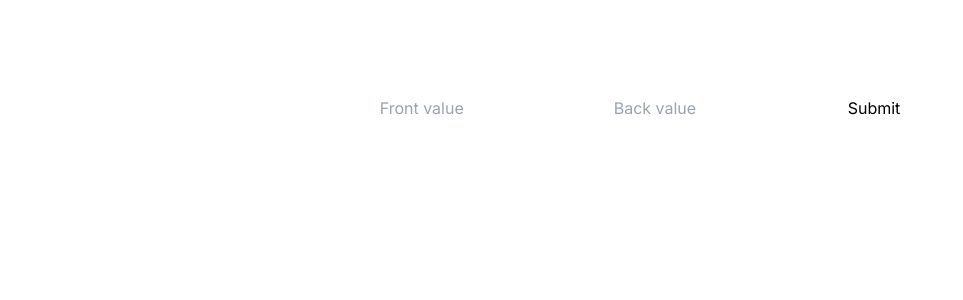
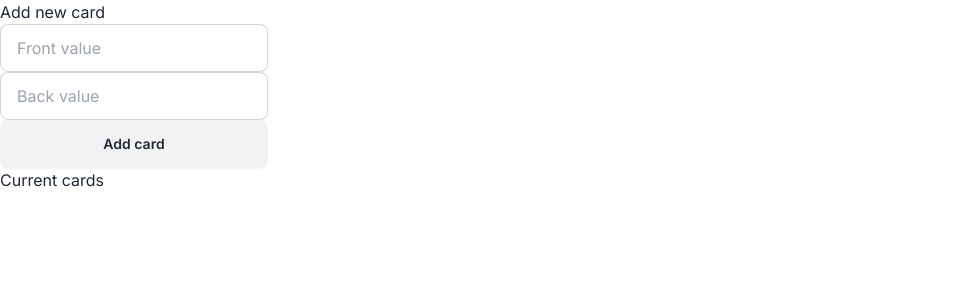
Before and after one commit to rnjohn/anki-flash, a Next.js app: page / in a window 1280 px wide. Shown: the top 300 px of the page, without its empty margins (0-963 px from the left). Built offline with nearby package versions, Linux system fonts and the light colour scheme.

Commit message:
add daisyUI

```diff
--- a/app/globals.css
+++ b/app/globals.css
@@ -1,11 +1,3 @@
 @tailwind base;
 @tailwind components;
 @tailwind utilities;
-
-div {
-  color: rgb(0, 0, 0)
-}
-
-.card-container {
-  border-color: black;
-}
--- a/app/page.tsx
+++ b/app/page.tsx
@@ -18,9 +18,8 @@ function Card({ front, back } : { front: string, back: string }) {
   }
 
   return (
-    <div className="border-4 border-black-100/100">
+    <div className="card card-bordered w-fit p-8" onClick={handleClick}>
       <h1>{value}</h1>
-      <button onClick={handleClick}>{clicked ? 'Show back' : 'Show front'}</button>
     </div>
   )
 }
@@ -32,7 +31,8 @@ export default function Home() {
 
   const handleButton = (e: any) => {
     setFlashcards([...flashcards, {front: frontValue, back: backValue}])
-    console.log(flashcards)
+    setFrontValue('');
+    setBackValue('');
   }
 
   const handleFrontChange = (e: any) => {
@@ -44,15 +44,21 @@ export default function Home() {
   }
 
   return (
-    <main className="flex min-h-screen flex-col items-center justify-between p-24">
-      {flashcards.map(flashcard => (
-        <Card front={flashcard.front} back={flashcard.back}></Card>
-      ))}
-      <form>
-        <input type='text' placeholder='Front value' onChange={handleFrontChange} value={frontValue}></input>
-        <input type='text' placeholder='Back value' onChange={handleBackChange} value={backValue}></input>
-        <button type='button' onClick={handleButton}>Submit</button>
-      </form>
+    <main className="flex flex-col">
+      <div>
+        <h1>Add new card</h1>
+        <form className='flex flex-col w-min'>
+          <input className='input input-bordered' type='text' placeholder='Front value' onChange={handleFrontChange} value={frontValue}></input>
+          <input className='input input-bordered' type='text' placeholder='Back value' onChange={handleBackChange} value={backValue}></input>
+          <button className='btn' type='button' onClick={handleButton}>Add card</button>
+        </form>
+      </div>
+      <h1>Current cards</h1>
+      <div className='flex'>
+        {flashcards.map(flashcard => (
+          <Card front={flashcard.front} back={flashcard.back}></Card>
+        ))}
+      </div>
     </main>
   );
 }
--- a/tailwind.config.ts
+++ b/tailwind.config.ts
@@ -15,6 +15,6 @@ const config: Config = {
       },
     },
   },
-  plugins: [],
+  plugins: [require("daisyui")],
 };
 export default config;
```
Also changed, not shown: package.json (+6 -5 lines), 1 other file (tests, documents, lock files or other folders).
